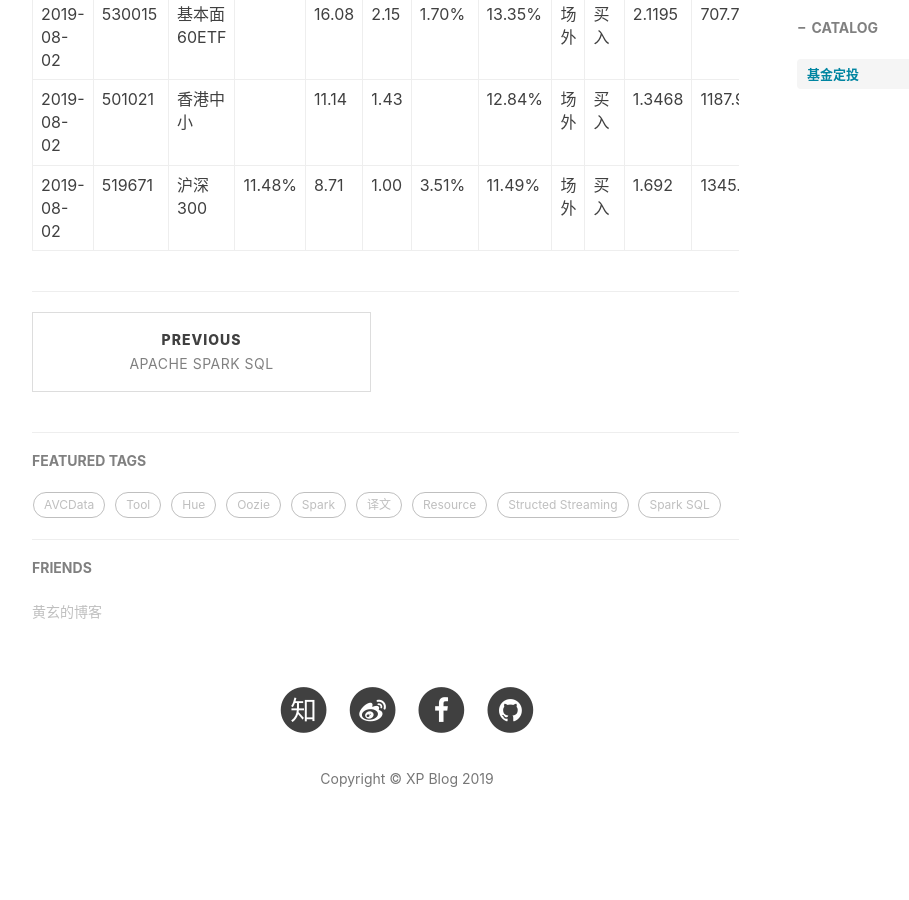
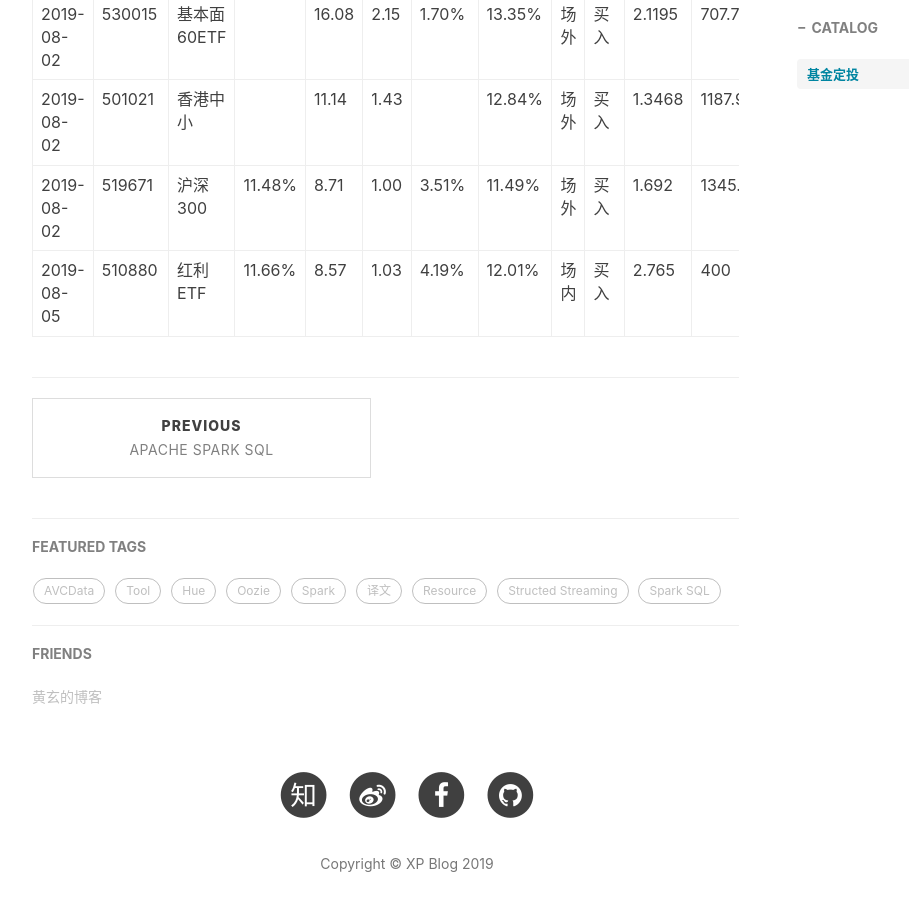
Before and after one commit to shoppingwang/shoppingwang.github.io, a Jekyll site: the page built from _posts/2019-07-02-investment-records.md, in a window 1280 px wide and 900 px high, scrolled down 1797 px. Shown: the whole window, without its empty margins (233-1142 px from the left). Built offline with Jekyll 4.4.1, drawn with Linux system fonts in a browser that asks for light colours; nearby versions of some CDN libraries; comment, search, counter and statistics services are not loaded.

Commit message:
Init investment records

```diff
--- a/_posts/2019-07-02-investment-records.md
+++ b/_posts/2019-07-02-investment-records.md
@@ -35,3 +35,4 @@ tags:
 | 2019-08-02 | 530015 |基本面60ETF |  | 16.08 | 2.15 | 1.70% | 13.35% | 场外 | 买入 | 2.1195 | 707.72 |  |
 | 2019-08-02 | 501021 | 香港中小 |  | 11.14 | 1.43 |  | 12.84% | 场外 | 买入 | 1.3468 | 1187.96 |  |
 | 2019-08-02 | 519671 | 沪深300 | 11.48% | 8.71 | 1.00 | 3.51% | 11.49% | 场外 | 买入 | 1.692 | 1345.71 |  |
+| 2019-08-05 | 510880 | 红利ETF | 11.66% | 8.57 | 1.03 | 4.19% | 12.01% | 场内 | 买入 | 2.765 | 400 |  |
```
